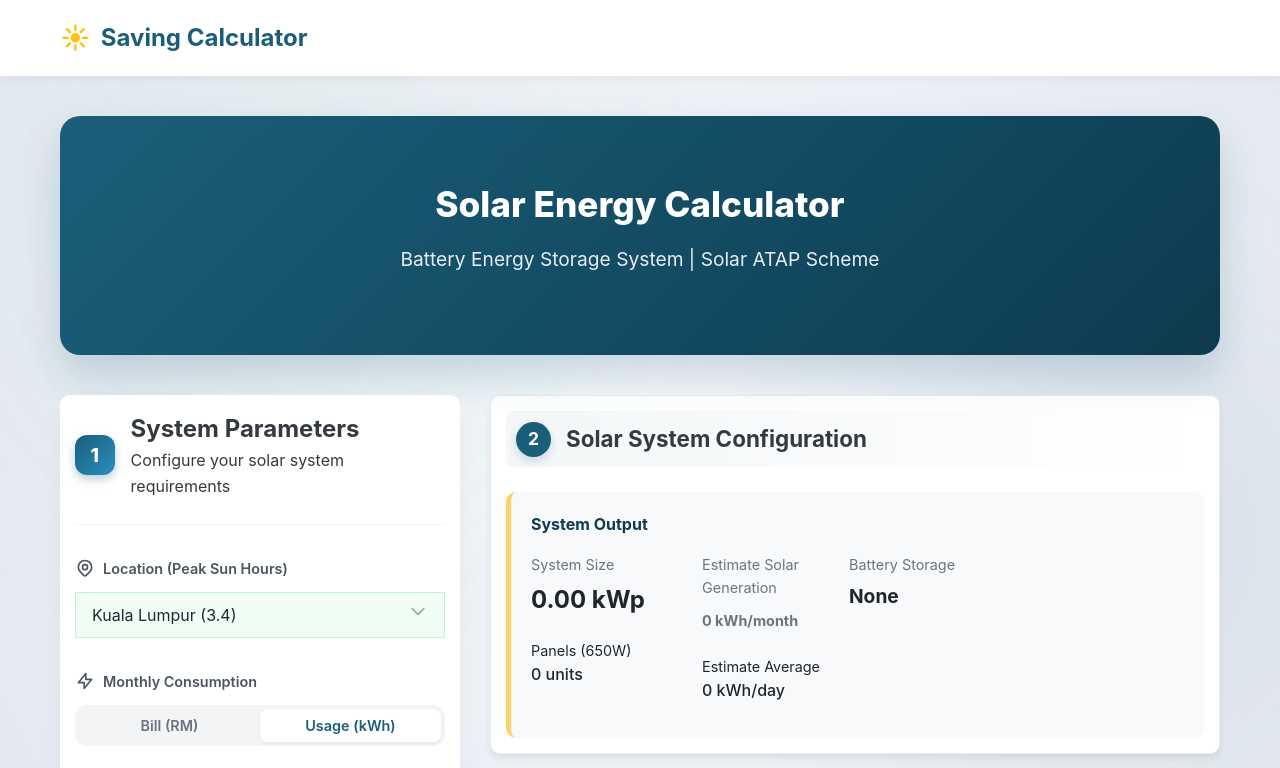
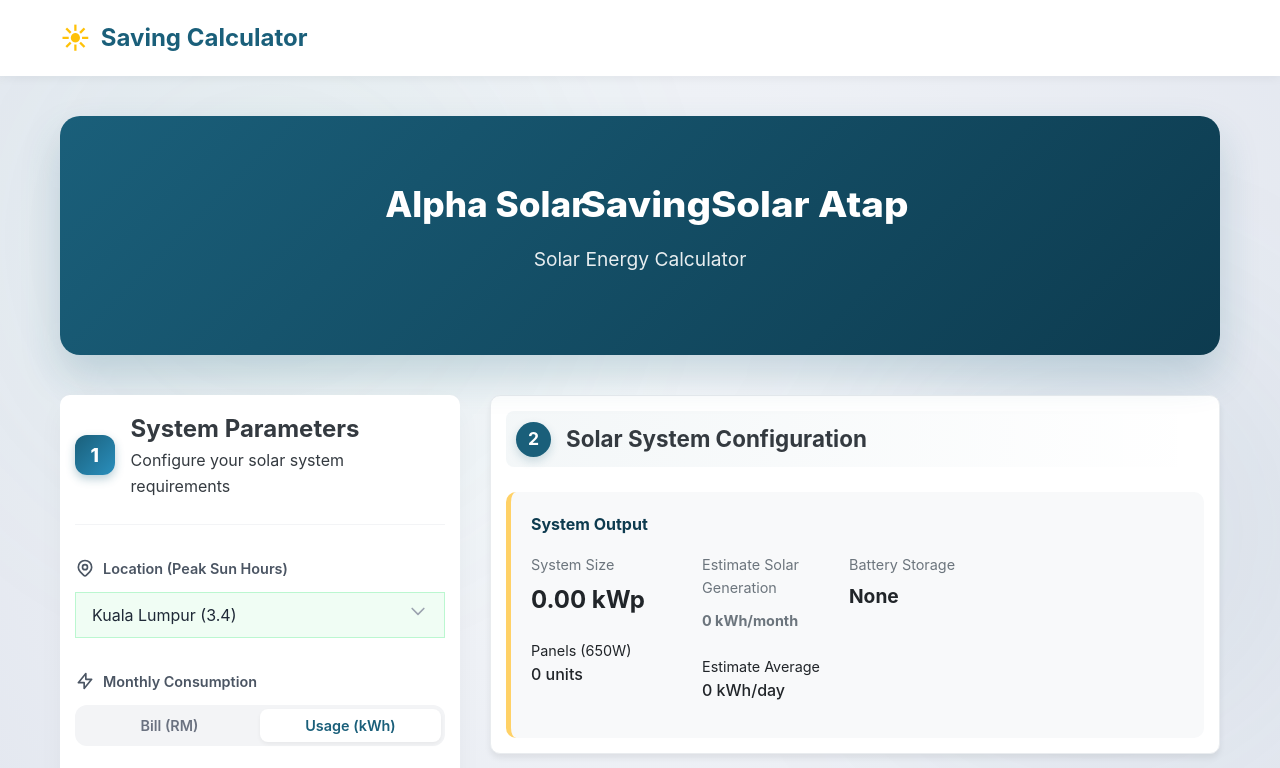
Before and after one commit to ByFutureBear/feature-tnb, a React (Vite) app: page / in a window 1280 px wide. Shown: the top 768 px of the page. Built offline with nearby package versions, Linux system fonts and the light colour scheme.

Commit message:
Implement RotatingText in hero section

```diff
--- a/src/App.tsx
+++ b/src/App.tsx
@@ -6,6 +6,7 @@
 import { SystemRecommendation } from './components/SystemRecommendation';
 import { ResultsSection } from './components/ResultsSection';
 import { BillBreakdown } from './components/BillBreakdown';
+import RotatingText from './components/ui/RotatingText';
 import { BatteryVisualizer } from './components/BatteryVisualizer';
 import { Navbar } from './components/Navbar';
 import { AnimatedBackground } from './components/ui/AnimatedBackground';
@@ -105,8 +106,22 @@
         <main className="container main-content">
           <header className="hero">
             <div className="hero-content">
-              <h1>Solar Energy Calculator</h1>
-              <p className="hero-subtitle">Battery Energy Storage System | Solar ATAP Scheme</p>
+              <h1 style={{ display: 'flex', alignItems: 'center', justifyContent: 'center', gap: '8px', flexWrap: 'wrap' }}>
+                Alpha Solar
+                <RotatingText
+                  texts={['Battery Storage System', 'Solar Atap', 'Saving']}
+                  mainClassName="px-2 bg-emerald-300 text-black overflow-hidden py-1 justify-center rounded-lg"
+                  staggerFrom={"last"}
+                  initial={{ y: "100%" }}
+                  animate={{ y: 0 }}
+                  exit={{ y: "-120%" }}
+                  staggerDuration={0.025}
+                  splitLevelClassName="overflow-hidden pb-1"
+                  transition={{ type: "spring", damping: 30, stiffness: 400 }}
+                  rotationInterval={3000}
+                />
+              </h1>
+              <p className="hero-subtitle">Solar Energy Calculator</p>
             </div>
           </header>
 
--- /dev/null
+++ b/src/components/ui/RotatingText.tsx
@@ -0,0 +1,233 @@
+
+import React, { forwardRef, useCallback, useEffect, useImperativeHandle, useMemo, useState } from 'react';
+import {
+    motion,
+    AnimatePresence,
+    Transition,
+    type VariantLabels,
+    type Target,
+    type TargetAndTransition
+} from 'framer-motion';
+
+function cn(...classes: (string | undefined | null | boolean)[]): string {
+    return classes.filter(Boolean).join(' ');
+}
+
+export interface RotatingTextRef {
+    next: () => void;
+    previous: () => void;
+    jumpTo: (index: number) => void;
+    reset: () => void;
+}
+
+export interface RotatingTextProps
+    extends Omit<
+        React.ComponentPropsWithoutRef<typeof motion.span>,
+        'children' | 'transition' | 'initial' | 'animate' | 'exit'
+    > {
+    texts: string[];
+    transition?: Transition;
+    initial?: boolean | Target | VariantLabels;
+    animate?: boolean | VariantLabels | TargetAndTransition;
+    exit?: Target | VariantLabels;
+    animatePresenceMode?: 'sync' | 'wait';
+    animatePresenceInitial?: boolean;
+    rotationInterval?: number;
+    staggerDuration?: number;
+    staggerFrom?: 'first' | 'last' | 'center' | 'random' | number;
+    loop?: boolean;
+    auto?: boolean;
+    splitBy?: string;
+    onNext?: (index: number) => void;
+    mainClassName?: string;
+    splitLevelClassName?: string;
+    elementLevelClassName?: string;
+}
+
+const RotatingText = forwardRef<RotatingTextRef, RotatingTextProps>(
+    (
+        {
+            texts,
+            transition = { type: 'spring', damping: 25, stiffness: 300 },
+            initial = { y: '100%', opacity: 0 },
+            animate = { y: 0, opacity: 1 },
+            exit = { y: '-120%', opacity: 0 },
+            animatePresenceMode = 'wait',
+            animatePresenceInitial = false,
+            rotationInterval = 2000,
+            staggerDuration = 0,
+            staggerFrom = 'first',
+            loop = true,
+            auto = true,
+            splitBy = 'characters',
+            onNext,
+            mainClassName,
+            splitLevelClassName,
+            elementLevelClassName,
+            ...rest
+        },
+        ref
+    ) => {
+        const [currentTextIndex, setCurrentTextIndex] = useState<number>(0);
+
+        const splitIntoCharacters = (text: string): string[] => {
+            if (typeof Intl !== 'undefined' && Intl.Segmenter) {
+                const segmenter = new Intl.Segmenter('en', { granularity: 'grapheme' });
+                return Array.from(segmenter.segment(text), segment => segment.segment);
+            }
+            return Array.from(text);
+        };
+
+        const elements = useMemo(() => {
+            const currentText: string = texts[currentTextIndex];
+            if (splitBy === 'characters') {
+                const words = currentText.split(' ');
+                return words.map((word, i) => ({
+                    characters: splitIntoCharacters(word),
+                    needsSpace: i !== words.length - 1
+                }));
+            }
+            if (splitBy === 'words') {
+                return currentText.split(' ').map((word, i, arr) => ({
+                    characters: [word],
+                    needsSpace: i !== arr.length - 1
+                }));
+            }
+            if (splitBy === 'lines') {
+                return currentText.split('\n').map((line, i, arr) => ({
+                    characters: [line],
+                    needsSpace: i !== arr.length - 1
+                }));
+            }
+
+            return currentText.split(splitBy).map((part, i, arr) => ({
+                characters: [part],
+                needsSpace: i !== arr.length - 1
+            }));
+        }, [texts, currentTextIndex, splitBy]);
+
+        const getStaggerDelay = useCallback(
+            (index: number, totalChars: number): number => {
+                const total = totalChars;
+                if (staggerFrom === 'first') return index * staggerDuration;
+                if (staggerFrom === 'last') return (total - 1 - index) * staggerDuration;
+                if (staggerFrom === 'center') {
+                    const center = Math.floor(total / 2);
+                    return Math.abs(center - index) * staggerDuration;
+                }
+                if (staggerFrom === 'random') {
+                    const randomIndex = Math.floor(Math.random() * total);
+                    return Math.abs(randomIndex - index) * staggerDuration;
+                }
+                return Math.abs((staggerFrom as number) - index) * staggerDuration;
+            },
+            [staggerFrom, staggerDuration]
+        );
+
+        const handleIndexChange = useCallback(
+            (newIndex: number) => {
+                setCurrentTextIndex(newIndex);
+                if (onNext) onNext(newIndex);
+            },
+            [onNext]
+        );
+
+        const next = useCallback(() => {
+            const nextIndex = currentTextIndex === texts.length - 1 ? (loop ? 0 : currentTextIndex) : currentTextIndex + 1;
+            if (nextIndex !== currentTextIndex) {
+                handleIndexChange(nextIndex);
+            }
+        }, [currentTextIndex, texts.length, loop, handleIndexChange]);
+
+        const previous = useCallback(() => {
+            const prevIndex = currentTextIndex === 0 ? (loop ? texts.length - 1 : currentTextIndex) : currentTextIndex - 1;
+            if (prevIndex !== currentTextIndex) {
+                handleIndexChange(prevIndex);
+            }
+        }, [currentTextIndex, texts.length, loop, handleIndexChange]);
+
+        const jumpTo = useCallback(
+            (index: number) => {
+                const validIndex = Math.max(0, Math.min(index, texts.length - 1));
+                if (validIndex !== currentTextIndex) {
+                    handleIndexChange(validIndex);
+                }
+            },
+            [texts.length, currentTextIndex, handleIndexChange]
+        );
+
+        const reset = useCallback(() => {
+            if (currentTextIndex !== 0) {
+                handleIndexChange(0);
+            }
+        }, [currentTextIndex, handleIndexChange]);
+
+        useImperativeHandle(
+            ref,
+            () => ({
+                next,
+                previous,
+                jumpTo,
+                reset
+            }),
+            [next, previous, jumpTo, reset]
+        );
+
+        useEffect(() => {
+            if (!auto) return;
+            const intervalId = setInterval(next, rotationInterval);
+            return () => clearInterval(intervalId);
+        }, [next, rotationInterval, auto]);
+
+        return (
+            <motion.span
+                className={cn('flex flex-wrap whitespace-pre-wrap relative', mainClassName)}
+                {...rest}
+                layout
+                transition={transition}
+            >
+                <span className="sr-only">{texts[currentTextIndex]}</span>
+                <AnimatePresence mode={animatePresenceMode} initial={animatePresenceInitial}>
+                    <motion.span
+                        key={currentTextIndex}
+                        className={cn(splitBy === 'lines' ? 'flex flex-col w-full' : 'flex flex-wrap whitespace-pre-wrap relative')}
+                        layout
+                        aria-hidden="true"
+                    >
+                        {elements.map((wordObj, wordIndex, array) => {
+                            const previousCharsCount = array
+                                .slice(0, wordIndex)
+                                .reduce((sum, word) => sum + word.characters.length, 0);
+                            return (
+                                <span key={wordIndex} className={cn('inline-flex', splitLevelClassName)}>
+                                    {wordObj.characters.map((char, charIndex) => (
+                                        <motion.span
+                                            key={charIndex}
+                                            initial={initial}
+                                            animate={animate}
+                                            exit={exit}
+                                            transition={{
+                                                ...transition,
+                                                delay: getStaggerDelay(
+                                                    previousCharsCount + charIndex,
+                                                    array.reduce((sum, word) => sum + word.characters.length, 0)
+                                                )
+                                            }}
+                                            className={cn('inline-block', elementLevelClassName)}
+                                        >
+                                            {char}
+                                        </motion.span>
+                                    ))}
+                                    {wordObj.needsSpace && <span className="whitespace-pre"> </span>}
+                                </span>
+                            );
+                        })}
+                    </motion.span>
+                </AnimatePresence>
+            </motion.span>
+        );
+    }
+);
+
+RotatingText.displayName = 'RotatingText';
+export default RotatingText;
```
